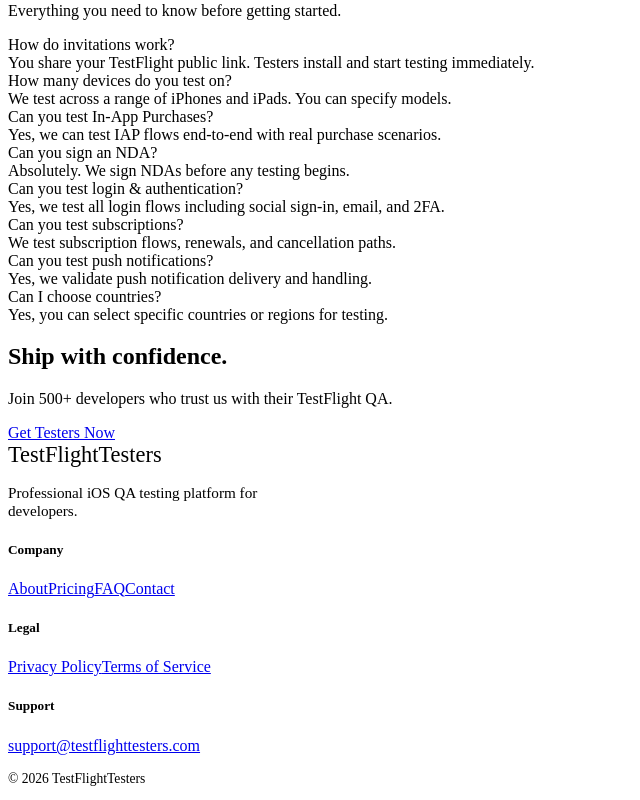
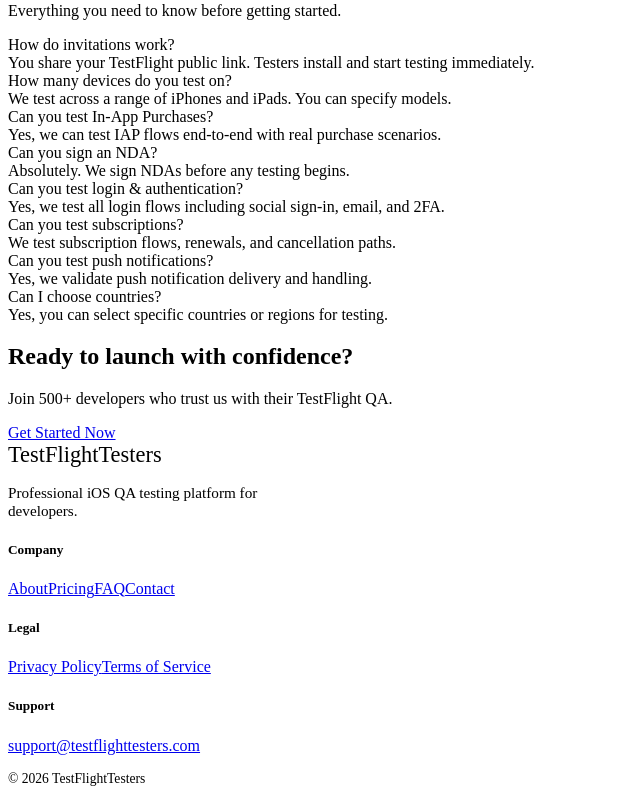
Before and after one commit to RealAppTesters/testflight-testers, a Next.js app: page / in a window 1280 px wide. Shown: the part 3786-4586 px from the top of the page, without its empty margins (0-640 px from the left). Built offline with nearby package versions, Linux system fonts and the light colour scheme.

Commit message:
Update CTA.tsx

```diff
--- a/components/CTA.tsx
+++ b/components/CTA.tsx
@@ -1,10 +1,10 @@
 export default function CTA() {
   return (
-    <section className="cta-section">
-      <h2>Ship with confidence.</h2>
+    <section className="cta-section" id="contact">
+      <h2>Ready to launch with confidence?</h2>
       <p>Join 500+ developers who trust us with their TestFlight QA.</p>
-      <a href="#" className="btn-primary">
-        <i className="fas fa-arrow-right"></i> Get Testers Now
+      <a href="#pricing" className="btn-primary">
+        <i className="fas fa-arrow-right"></i> Get Started Now
       </a>
     </section>
   );
```
